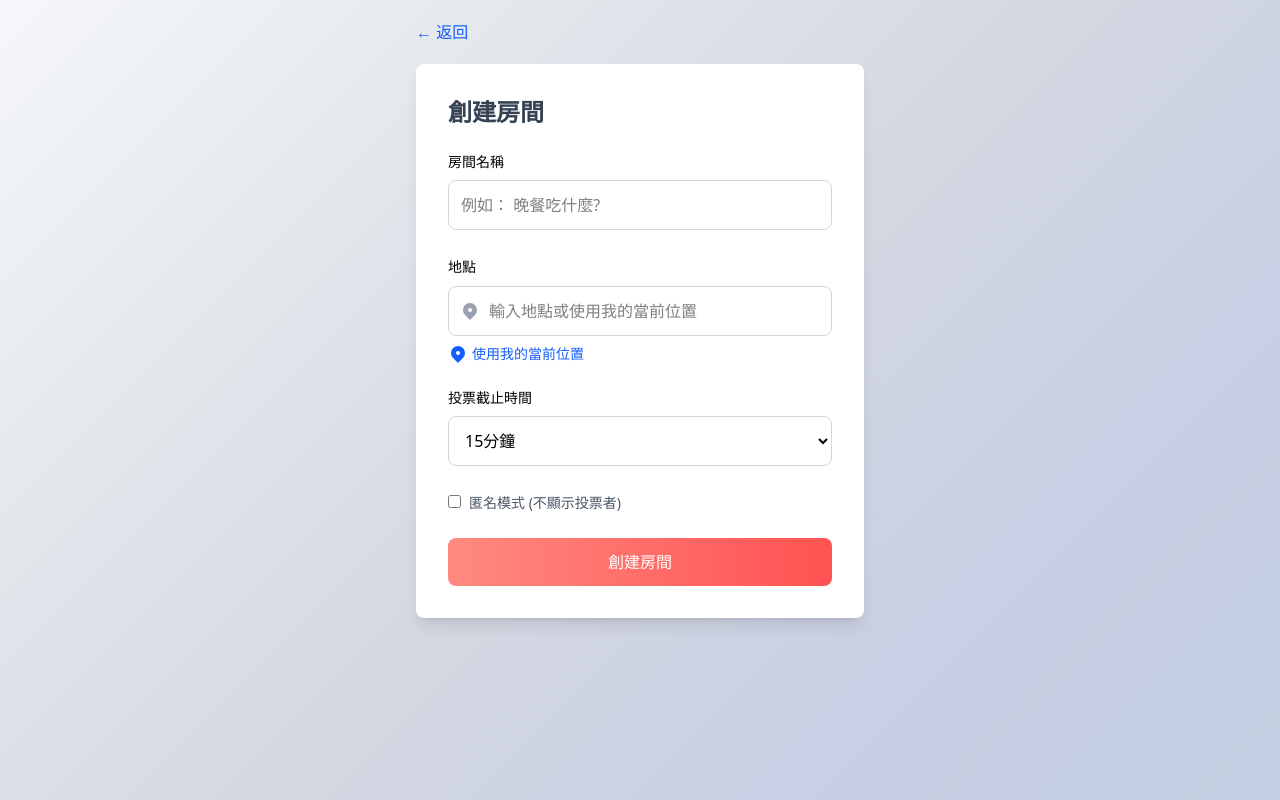
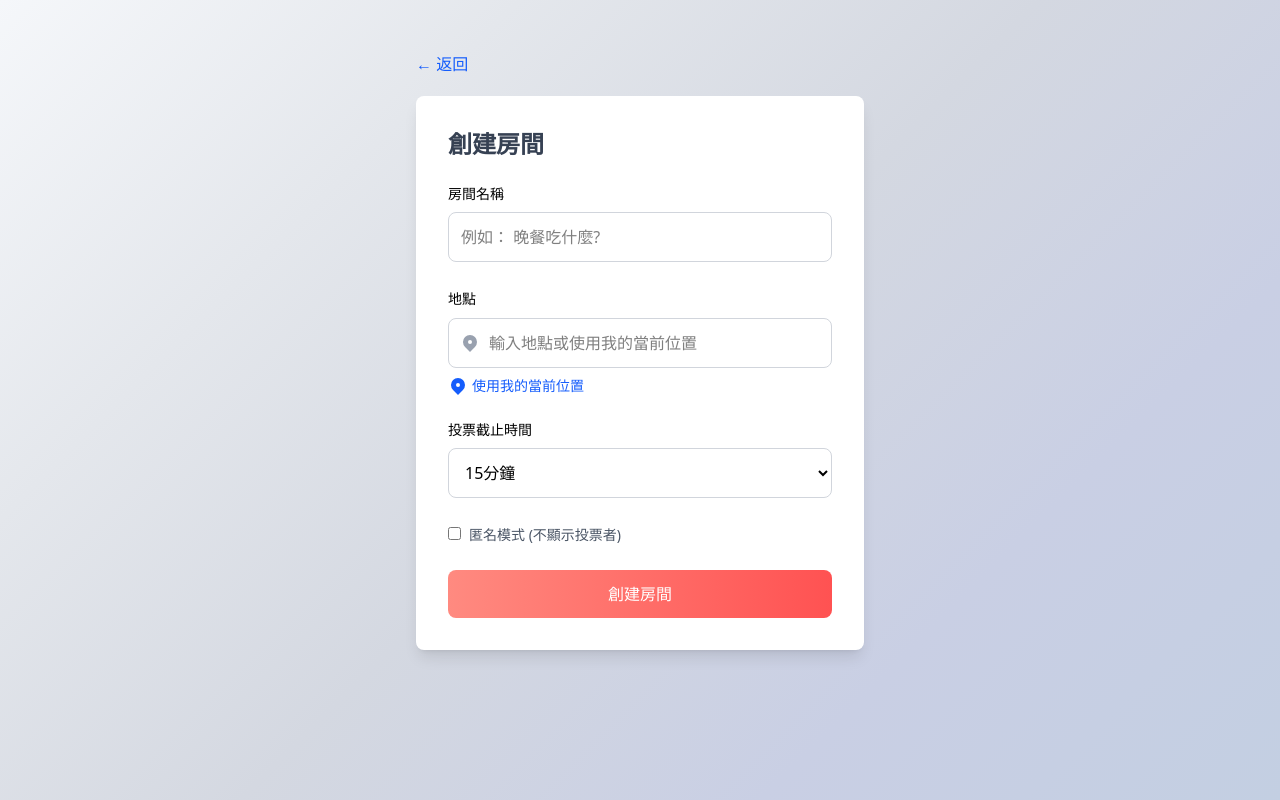
Before and after one commit to jon111rock/dine-vote, a Vue app: page /create-room in a window 1280 px wide. Built offline with nearby package versions, Linux system fonts and the light colour scheme.

Commit message:
feat(app): 增加頁面轉場特效與樣式調整
- 更新 App.vue，新增頁面轉場特效以提升用戶體驗
- 調整樣式以確保 router-view 的容器適應全螢幕
- 更新 CreateRoom.vue 和 Home.vue 的樣式，確保元件在不同螢幕尺寸下的響應式設計

```diff
--- a/src/App.vue
+++ b/src/App.vue
@@ -4,9 +4,35 @@ import ToastContainer from '@/components/common/ToastContainer.vue'
 
 <template>
   <div>
-    <main>
-      <router-view />
+    <main class="router-view-container">
+      <router-view v-slot="{ Component }">
+        <transition name="page" mode="out-in" appear>
+          <component :is="Component" />
+        </transition>
+      </router-view>
     </main>
     <ToastContainer />
   </div>
 </template>
+
+<style>
+/* 頁面轉場特效 */
+.page-enter-active,
+.page-leave-active {
+  transition: all 0.2s ease;
+  position: absolute;
+  width: 100%;
+  left: 0;
+  right: 0;
+}
+
+.page-enter-from {
+  opacity: 0;
+  transform: translateX(20px);
+}
+
+.page-leave-to {
+  opacity: 0;
+  transform: translateX(-20px);
+}
+</style>
--- a/src/style.css
+++ b/src/style.css
@@ -11,6 +11,16 @@ body {
   );
   min-height: 100vh;
   background-attachment: fixed;
+  overflow-y: scroll;
+  overflow-x: hidden;
+  width: 100%;
+}
+
+.router-view-container {
+  position: relative;
+  width: 100%;
+  min-height: 100vh;
+  overflow: hidden;
 }
 
 @layer utilities {
--- a/src/views/CreateRoom.vue
+++ b/src/views/CreateRoom.vue
@@ -3,7 +3,7 @@ import NavigationBack from '@/components/common/NavigationBack.vue';
 </script>
 
 <template>
-  <div class="flex items-center h-screen flex-col">
+  <div class="flex items-center min-h-screen flex-col w-full py-8 px-4">
     <div class="w-full max-w-md">
       <NavigationBack backPath="/" />
       <div class="w-full bg-white rounded-lg p-8 shadow-lg">
--- a/src/views/Home.vue
+++ b/src/views/Home.vue
@@ -18,7 +18,7 @@ const navigateToCreateRoom = () => {
 </script>
 
 <template>
-  <div class="flex justify-center items-center min-h-screen py-8 px-4 sm:py-12">
+  <div class="flex justify-center items-center min-h-screen py-8 px-4 sm:py-12 w-full">
     <div class="w-full max-w-md">
       <!-- Logo 和標語 -->
       <div class="flex flex-col items-center mb-6 sm:mb-8">
```
